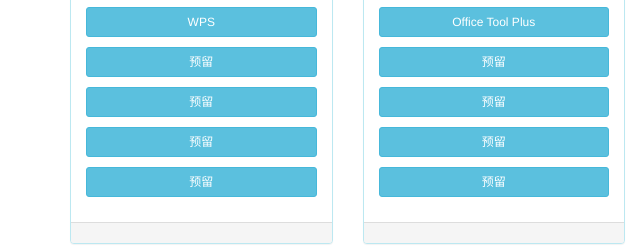
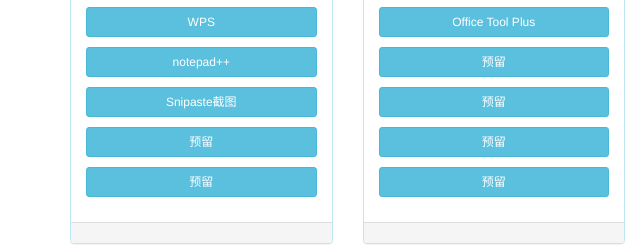
Before and after one commit to th2006464/software, a plain HTML site: page index.html in a window 1280 px wide. Shown: the part 279-525 px from the top of the page, 0-640 px from the left. Drawn offline with nearby package versions, Linux system fonts and the light colour scheme; a script that the page names is missing.

Commit message:
Update index.html

```diff
--- a/index.html
+++ b/index.html
@@ -105,9 +105,9 @@
                               <p>
                                 <a href="wps.com/download/" class="btn btn-info btn-sm btn-block">WPS</a></p>
                               <p>
-                                <a href="https://#" class="btn btn-info btn-sm btn-block">预留</a></p>
+                                <a href="https://notepad-plus-plus.org/downloads/" class="btn btn-info btn-sm btn-block">notepad++</a></p>
                               <p>
-                                <a href="https://#" class="btn btn-info btn-sm btn-block">预留</a></p>
+                                <a href="https://tom350.lanzoum.com/ibDsY0t5djjg" class="btn btn-info btn-sm btn-block">Snipaste截图</a></p>
                               <p>
                                 <a href="https://#" class="btn btn-info btn-sm btn-block">预留</a></p>
                               <p>
```
